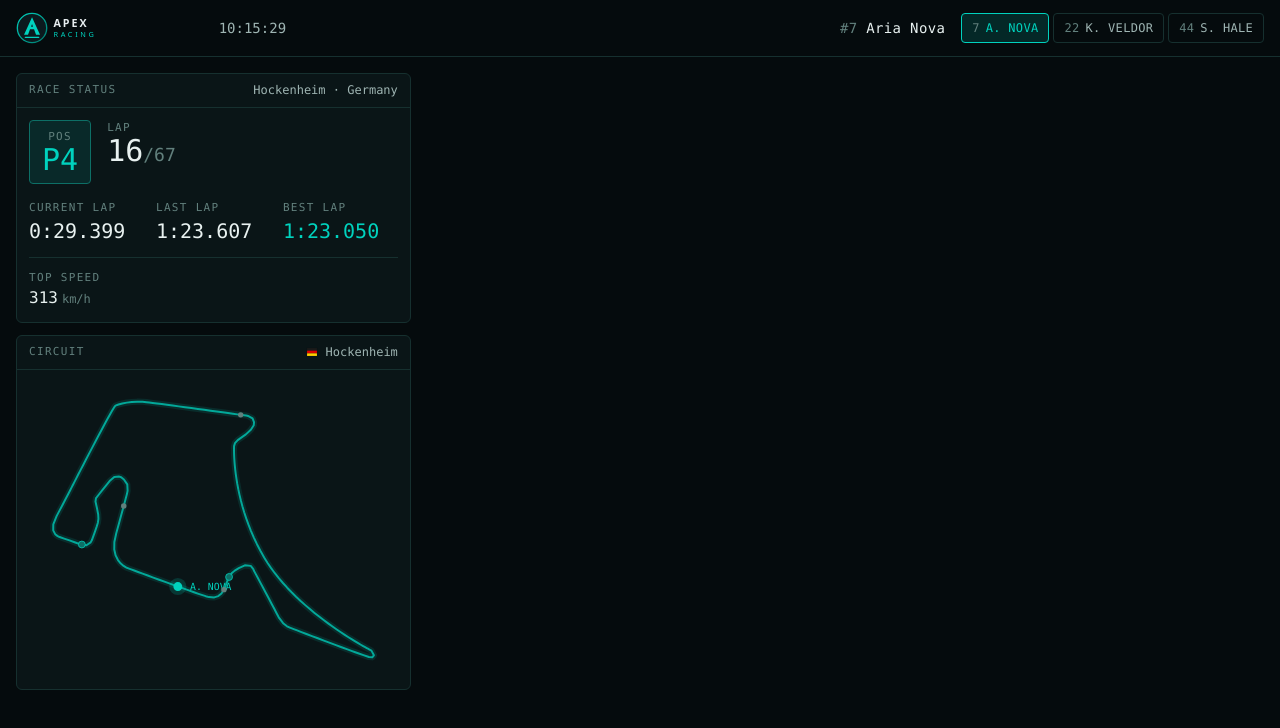
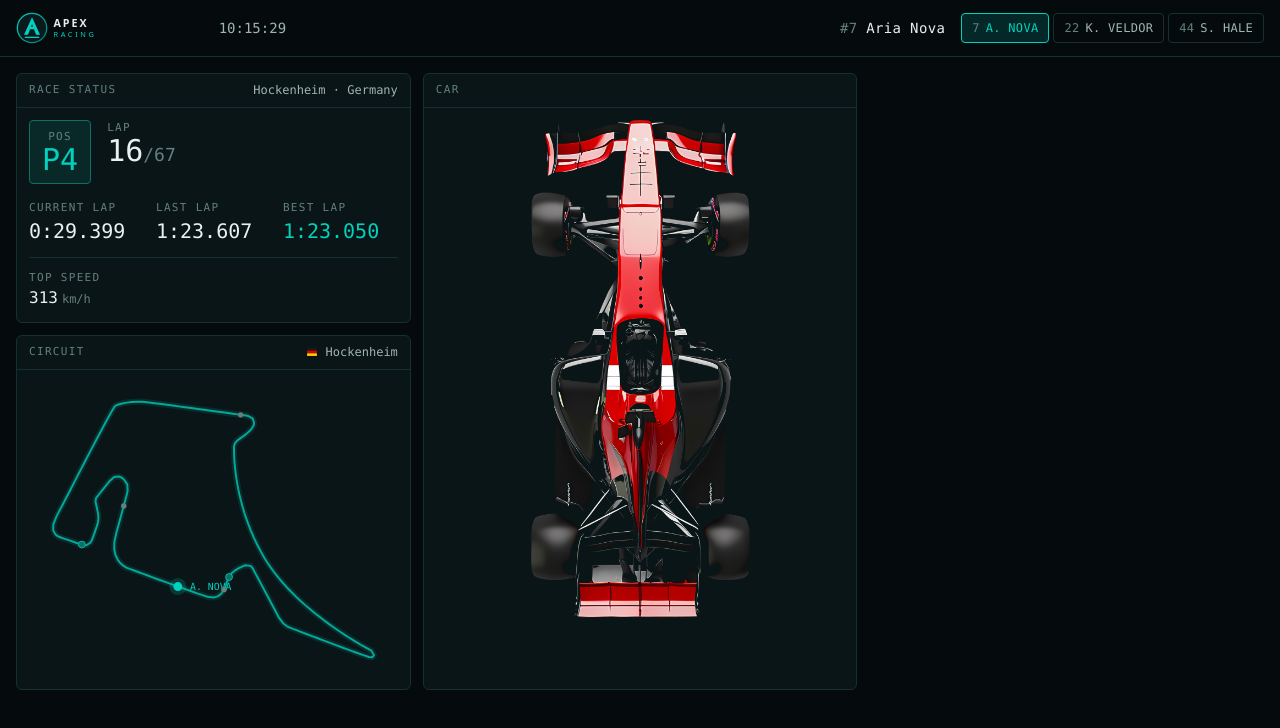
Before and after one commit to ahamedzoha/apex-race-control, a React (Vite) app: page / in a window 1280 px wide. Shown: the top 728 px of the page. Built offline with nearby package versions, Linux system fonts and the light colour scheme.

Commit message:
Added car panel

```diff
--- a/src/App.tsx
+++ b/src/App.tsx
@@ -1,3 +1,4 @@
+import { CarDiagram } from "./components/CarDiagram";
 import { DriverSwitcher } from "./components/DriverSwitcher";
 import { RaceStatus } from "./components/RaceStatus";
 import { TrackMap } from "./components/TrackMap";
@@ -36,6 +37,7 @@ export default function App() {
           <RaceStatus />
           <TrackMap />
         </div>
+        <CarDiagram />
       </main>
     </div>
   );
--- /dev/null
+++ b/src/components/CarDiagram.tsx
@@ -0,0 +1,15 @@
+import { Panel } from "./Panel";
+
+export function CarDiagram() {
+  return (
+    <Panel title="Car">
+      <div className="mx-auto aspect-[800/1836] w-full max-w-[220px]">
+        <img
+          src="/assets/f1-car.png"
+          alt="Top-down view of the car"
+          className="h-full w-full object-contain"
+        />
+      </div>
+    </Panel>
+  );
+}
```
